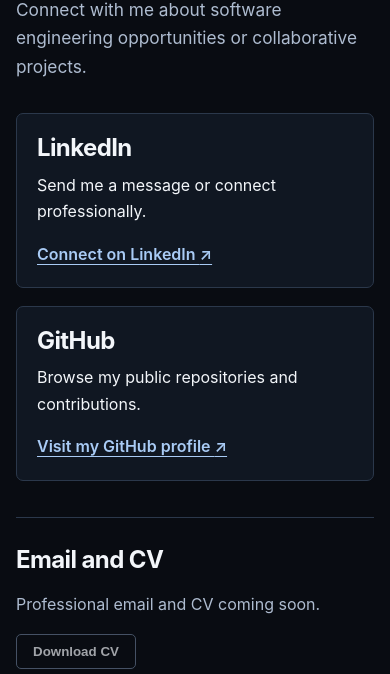
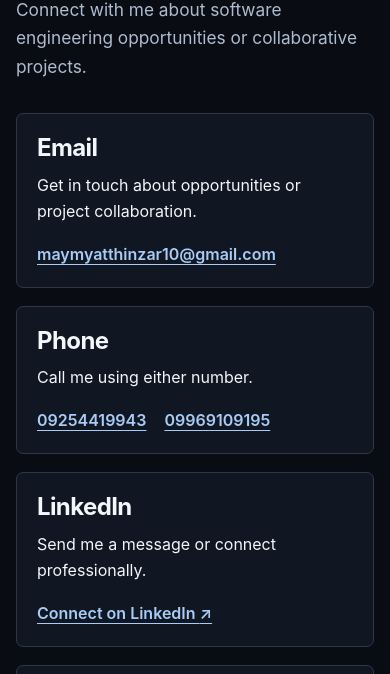
Before and after one commit to ThinzarMayMyat02/May_Portfolio, a plain HTML site: page site/contact.html in a window 390 px wide. Shown: the part 170-844 px from the top of the page. Drawn offline with Linux system fonts and the light colour scheme.

Commit message:
Add email and phone contact links

```diff
--- a/site/contact.html
+++ b/site/contact.html
@@ -44,6 +44,19 @@
       </header>
       <div class="grid">
         <article class="card">
+          <h2>Email</h2>
+          <p>Get in touch about opportunities or project collaboration.</p>
+          <a href="mailto:maymyatthinzar10@gmail.com">maymyatthinzar10@gmail.com</a>
+        </article>
+        <article class="card">
+          <h2>Phone</h2>
+          <p>Call me using either number.</p>
+          <div class="links">
+            <a href="tel:+959254419943">09254419943</a>
+            <a href="tel:+959969109195">09969109195</a>
+          </div>
+        </article>
+        <article class="card">
           <h2>LinkedIn</h2>
           <p>Send me a message or connect professionally.</p>
           <a href="https://www.linkedin.com/in/may-myat-thinzar-3b553926b/">Connect on LinkedIn <span aria-hidden="true">↗</span></a>
@@ -55,8 +68,8 @@
         </article>
       </div>
       <section class="section compact">
-        <h2>Email and CV</h2>
-        <p class="status">Professional email and CV coming soon.</p>
+        <h2>CV</h2>
+        <p class="status">CV coming soon.</p>
         <button class="button secondary" disabled>Download CV</button>
       </section>
     </main>
```
Also changed, not shown: templates/pages/contact.html (+15 -2 lines), 1 other file.
